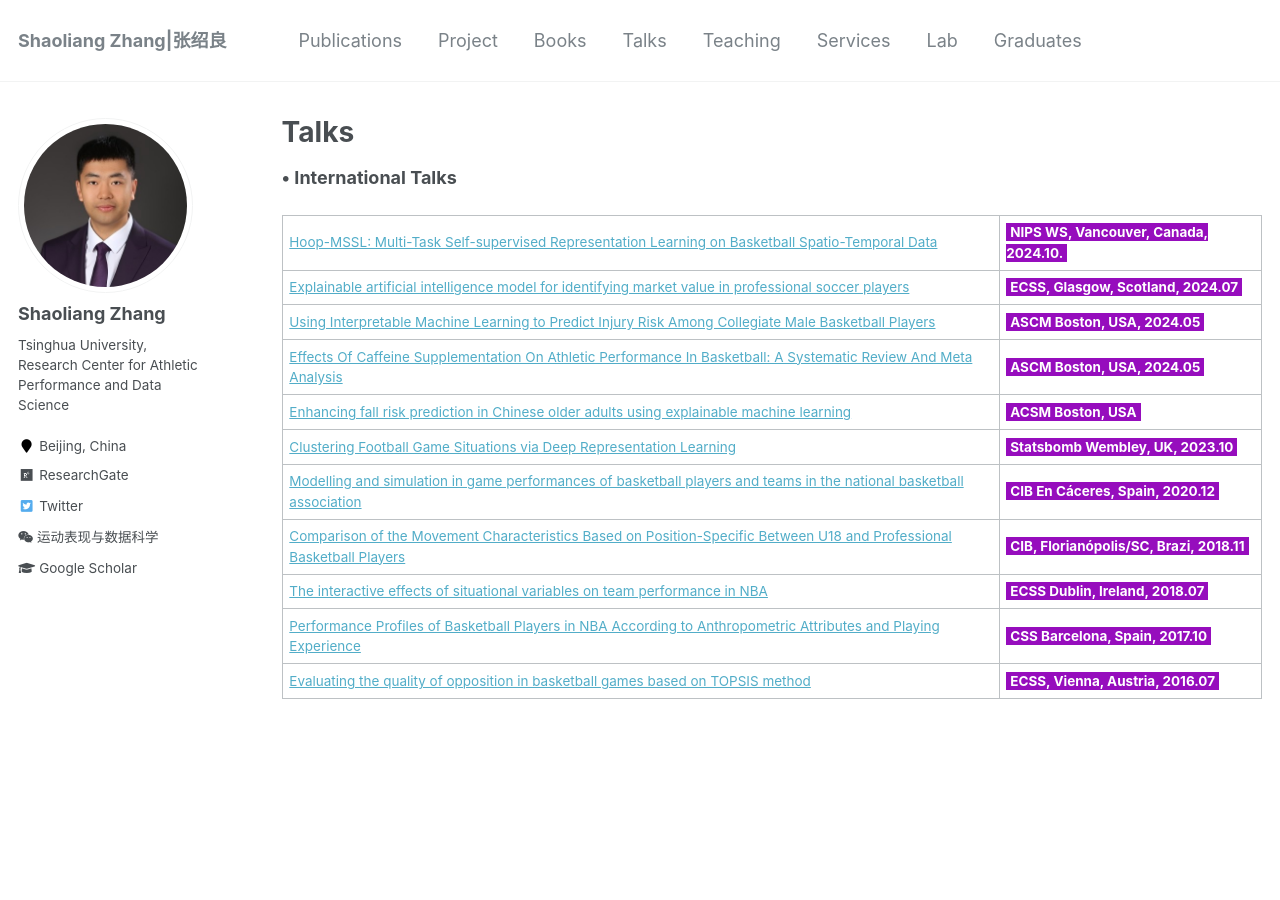
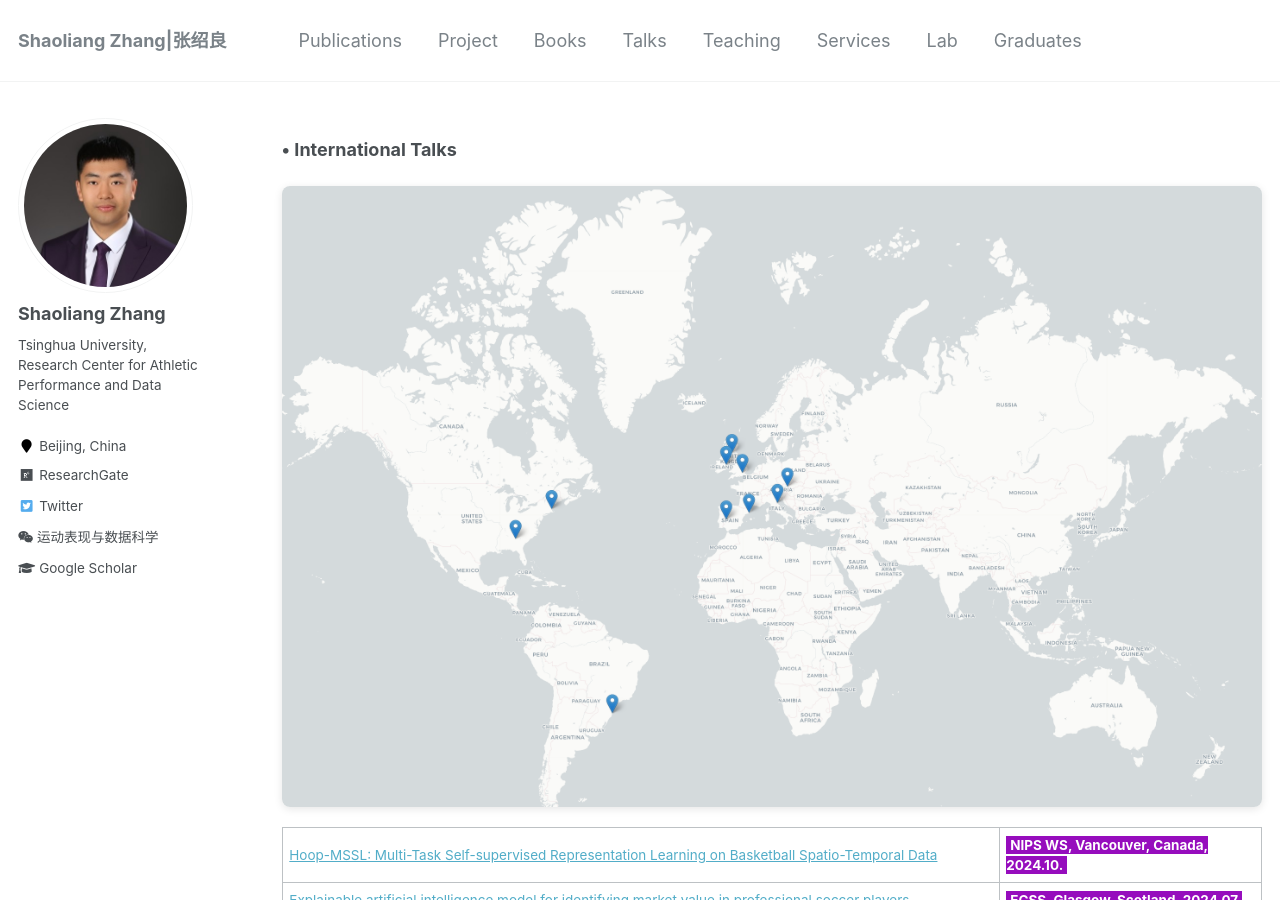
Before and after one commit to sportssuper/ZSL, a Jekyll site: the page built from _pages/talks.md, in a window 1280 px wide and 900 px high. Built offline with Jekyll 4.4.1, drawn with Linux system fonts in a browser that asks for light colours; a script that is not in the unit is left out.

Commit message:
Update talks.md

```diff
--- a/_pages/talks.md
+++ b/_pages/talks.md
@@ -1,11 +1,18 @@
 ---
 layout: archive
-title: "Talks"
+title: ""
 permalink: /talks/
 author_profile: true
 ---
 
 **• International Talks**
+
+<div style="width: 100%; margin: 20px 0;">
+  <img src="https://sportssuper.github.io/ZSL/assets/images/talk.png"
+       alt="Map"
+       style="width: 100%; height: auto; display: block; border-radius: 8px; box-shadow: 0 2px 8px rgba(0,0,0,0.1);">
+</div>
+
 
 |-------------------------|
 | [Hoop-MSSL: Multi-Task Self-supervised Representation Learning on Basketball Spatio-Temporal Data](talks/Hoop_MSSL.pdf) | **<span style="background-color: #960DBD; color: white; padding: 1px 4px;">NIPS WS, Vancouver, Canada, 2024.10.</span>**|
```
